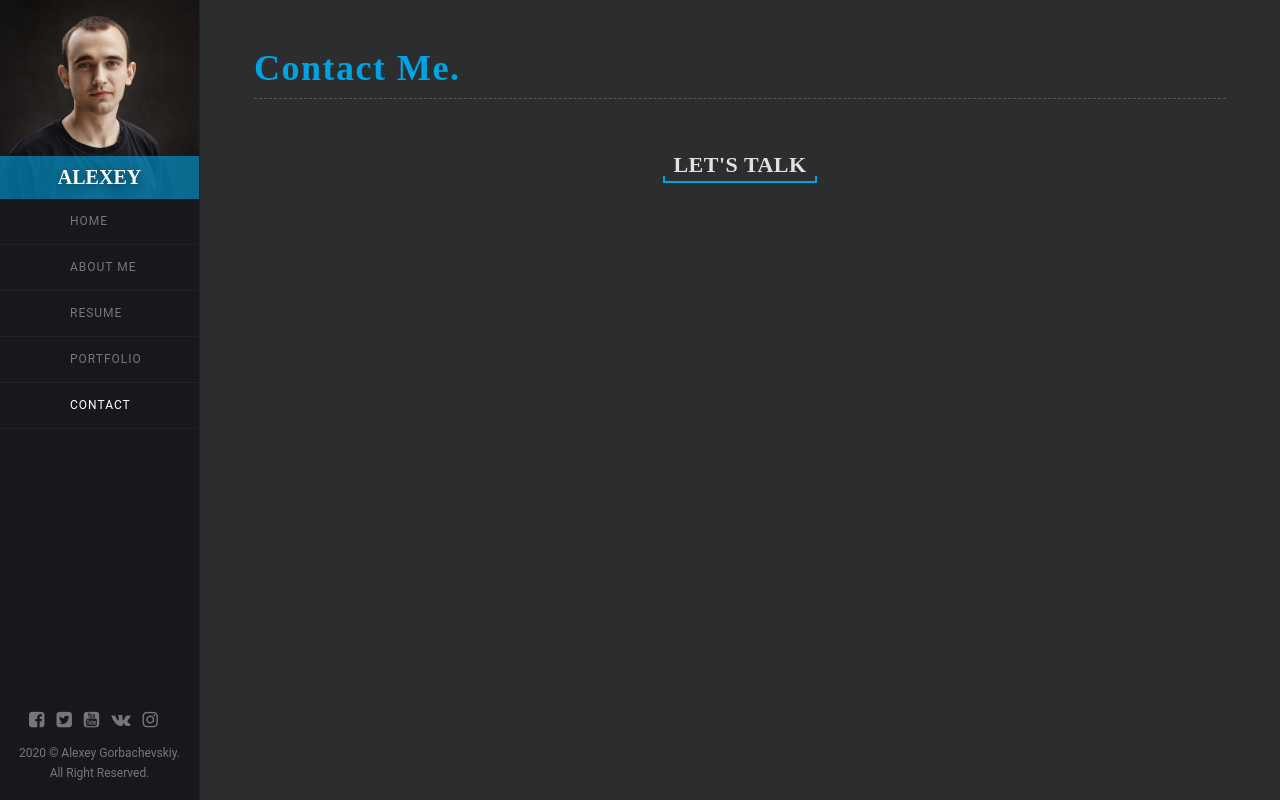
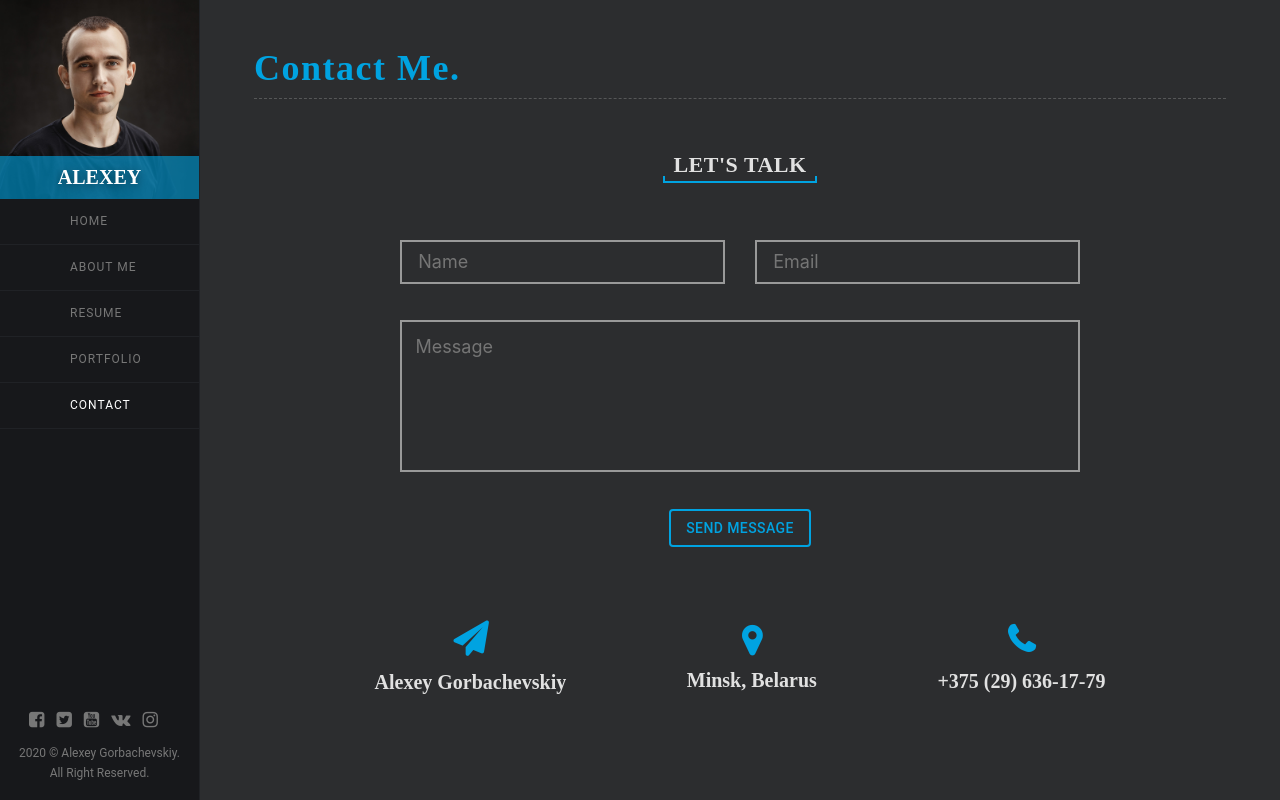
Before and after one commit to AlexeyGorbachevskiy/Portfolio, a React (Create React App) app: page /contact in a window 1280 px wide. Built offline with nearby package versions, Linux system fonts and the light colour scheme.

Commit message:
Contact page is implemented

```diff
--- a/package.json
+++ b/package.json
@@ -10,6 +10,7 @@
     "@fortawesome/free-regular-svg-icons": "^5.14.0",
     "@fortawesome/free-solid-svg-icons": "^5.14.0",
     "@fortawesome/react-fontawesome": "^0.1.11",
+    "@material-ui/core": "^4.11.0",
     "@testing-library/jest-dom": "^4.2.4",
     "@testing-library/react": "^9.3.2",
     "@testing-library/user-event": "^7.1.2",
--- a/src/components/contact/Contact.jsx
+++ b/src/components/contact/Contact.jsx
@@ -1,8 +1,27 @@
 import React from 'react';
 import style from './Contact.module.css';
 import PageTitle from "../pageTitle/PageTitle";
+import Button from "@material-ui/core/Button";
+import withStyles from "@material-ui/core/styles/withStyles";
+import TextField from "@material-ui/core/TextField";
+
 
 function Contact() {
+    // const CustomInput = withStyles({
+    //     root: {
+    //
+    //         '& .MuiOutlinedInput-root': {
+    //
+    //             '&.Mui-focused fieldset': {
+    //                 borderColor: 'white'
+    //             },
+    //             '&:hover fieldset': {
+    //                 borderColor: 'gray'
+    //             },
+    //         },
+    //     },
+    // })(TextField);
+
     return (
         <div className={style.contact_container}>
             <div className={style.content_container}>
@@ -15,6 +34,49 @@ function Contact() {
                         </div>
 
 
+                        <form id={style.contact_form}>
+
+                            <div className={style.fields_wrapper}>
+
+                                <div className={style.name_and_email_wrapper}>
+                                   <span className={style.name_wrapper}>
+                                       <input placeholder={'Name'} type="text" id={style.name}/>
+                                       {/*<CustomInput variant={'outlined'} id={style.name} placeholder={'Name'}/>*/}
+                                   </span>
+                                    <span className={style.email_wrapper}>
+                                       <input placeholder={'Email'} type="text" id={style.email}/>
+                                        {/* <CustomInput variant={'outlined'} id={style.email} placeholder={'Email'}/>*/}
+                                   </span>
+                                </div>
+
+                                <div className={style.message_wrapper}>
+                                    <textarea placeholder={'Message'} type="text" id={style.message}/>
+                                </div>
+
+                                <Button id={style.send_btn} variant="outlined" color="primary">Send Message</Button>
+                            </div>
+
+                        </form>
+
+                        <div className={style.contact_footer}>
+                            <div className={style.link_wrapper}>
+                                <span><i className={'fa fa-paper-plane'}/></span>
+                                <h5>Alexey Gorbachevskiy</h5>
+                            </div>
+                            <div className={style.link_wrapper}>
+                                <span>
+                                     <i className={'fa fa-map-marker'}/>
+                                </span>
+
+                                <h5>Minsk, Belarus</h5>
+                            </div>
+                            <div className={style.link_wrapper}>
+                                <span>
+                                     <i className={'fa fa-phone'}/>
+                                </span>
+                                <h5>+375 (29) 636-17-79</h5>
+                            </div>
+                        </div>
 
                     </div>
                 </div>
--- a/src/components/contact/Contact.module.css
+++ b/src/components/contact/Contact.module.css
@@ -1,5 +1,7 @@
 * {
-    box-sizing: border-box;
+    box-sizing: border-box !important;
+    outline: none !important;
+    -webkit-tap-highlight-color: rgba(0, 0, 0, 0);
 }
 
 .contact_container {
@@ -25,7 +27,7 @@
 }
 
 h3 {
-    margin-bottom: 20px !important;
+    /*margin-bottom: 20px !important;*/
     font-size: 24px;
     font-weight: 700;
     font-family: "Playfair Display", serif;
@@ -39,8 +41,9 @@ h3 {
 }
 
 .main_wrapper {
-    margin-bottom: 70px;
+    /*margin-bottom: 70px;*/
     display: flex;
+
     flex-wrap: wrap;
     margin-right: -15px;
     margin-left: -15px;
@@ -52,11 +55,17 @@ h3 {
     min-height: 1px;
     padding-right: 15px;
     padding-left: 15px;
+
+
+    display: flex;
+    flex-direction: column;
+    justify-content: center;
+    align-items: center;
 }
 
 .subheader {
     position: relative;
-    margin-bottom: 50px;
+    /*margin-bottom: 50px;*/
     text-align: center;
 }
 
@@ -88,3 +97,197 @@ h3 {
     bottom: 0;
     background-color: #00A3E1;
 }
+
+
+#contact_form {
+    width: 680px;
+    height: 380px;
+    /*background-color: red;*/
+
+    display: flex;
+    justify-content: flex-start;
+    flex-wrap: wrap;
+    margin-bottom: 4%;
+}
+
+.fields_wrapper {
+    width: 100%;
+    height: 100%;
+    display: flex;
+    flex-direction: column;
+    justify-content: space-evenly;
+    align-items: center;
+    flex-wrap: wrap;
+}
+
+
+.name_and_email_wrapper {
+    width: 100%;
+    display: flex;
+    justify-content: space-between;
+    align-items: center;
+    /*background-color: #00a3e1;*/
+    /*margin-bottom: 50px;*/
+
+}
+
+#name {
+    width: 325px;
+    color: white;
+    border: 2px solid #999;
+    padding-top: 3%;
+    padding-bottom: 3%;
+    padding-left: 5%;
+    background-color: transparent;
+    font-size: 18px;
+    font-family: -apple-system, BlinkMacSystemFont, sans-serif;
+}
+
+#name:focus, #name:active {
+    border: 2px solid white;
+}
+
+#email {
+    width: 325px;
+    color: white;
+    border: 2px solid #999;
+    padding-top: 3%;
+    padding-bottom: 3%;
+    padding-left: 5%;
+    background-color: transparent;
+    font-size: 18px;
+    font-family: -apple-system, BlinkMacSystemFont, sans-serif;
+}
+
+#email:focus, #email:active {
+    border: 2px solid white;
+}
+
+
+.message_wrapper {
+    width: 100%;
+    height: 40%;
+    display: flex;
+    justify-content: center;
+    align-items: center;
+    /*background-color: #00a3e1;*/
+}
+
+#message {
+    color: white;
+    resize: none;
+    height: 100%;
+    width: 100%;
+    font-size: 18px;
+    padding-top: 2%;
+    padding-left: 2%;
+    border: 2px solid #999;
+    background-color: transparent;
+    font-family: -apple-system, BlinkMacSystemFont, sans-serif;
+
+}
+
+#message:focus, #message:active {
+    border: 2px solid white;
+}
+
+#send_btn {
+    border: 2px solid #00a3e1;
+    color: #00a3e1;
+}
+
+@media screen and (max-width: 890px) {
+    #contact_form {
+        width: 100%;
+    }
+
+    .name_and_email_wrapper {
+        /*flex-wrap: wrap;*/
+        /*flex-direction: column;*/
+
+    }
+
+    .name_wrapper {
+        width: 100%;
+    }
+
+    .email_wrapper {
+        width: 100%;
+    }
+
+    #name {
+        width: 90%;
+    }
+
+    #email {
+        width: 100%;
+    }
+}
+
+@media screen and (max-width: 650px) {
+    #contact_form {
+        width: 100%;
+    }
+
+    .name_and_email_wrapper {
+        /*flex-wrap: wrap;*/
+        flex-direction: column;
+
+    }
+
+    .name_wrapper {
+        width: 100%;
+        margin-bottom: 5%;
+    }
+
+    .email_wrapper {
+        width: 100%;
+    }
+
+    #name {
+        width: 100%;
+    }
+
+    #email {
+        width: 100%;
+    }
+}
+
+.contact_footer {
+    width: 100%;
+    /*background-color: red;*/
+    display: flex;
+    justify-content: space-evenly;
+    align-items: center;
+}
+
+
+.link_wrapper span {
+    display: flex;
+    justify-content: center;
+}
+
+.contact_footer i {
+    color: #00A3E1;
+    font-size: 34px;
+    font-weight: 900;
+}
+
+.contact_footer h5 {
+    margin-top: 5%;
+    font-size: 20px;
+    font-family: "Playfair Display", serif;
+}
+
+@media screen and (max-width: 650px) {
+    .contact_footer{
+        flex-direction: column;
+    }
+    .link_wrapper{
+        /*margin: 5% 0;*/
+        margin-bottom: 5%;
+    }
+
+
+
+}
```
Also changed, not shown: 1 other file (tests, documents, lock files or other folders).
